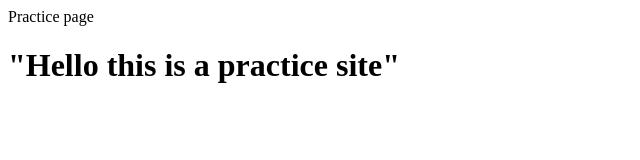
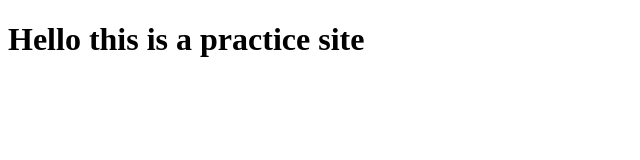
Before and after one commit to elemelon202/basic_page, a plain HTML site: page index.html in a window 1280 px wide. Shown: the whole page, without its empty margins (0-640 px from the left). Drawn offline with Linux system fonts and the light colour scheme.

Commit message:
Update index.html

```diff
--- a/index.html
+++ b/index.html
@@ -1,9 +1,9 @@
 <!DOCTYPE html>
 <html>
-  <head>
+  <title>
     Practice page
-  </head>
+  </title>
   <body>
-    <h1>"Hello this is a practice site"</h1>
+    <h1>Hello this is a practice site</h1>
   </body>
 </html>
```
